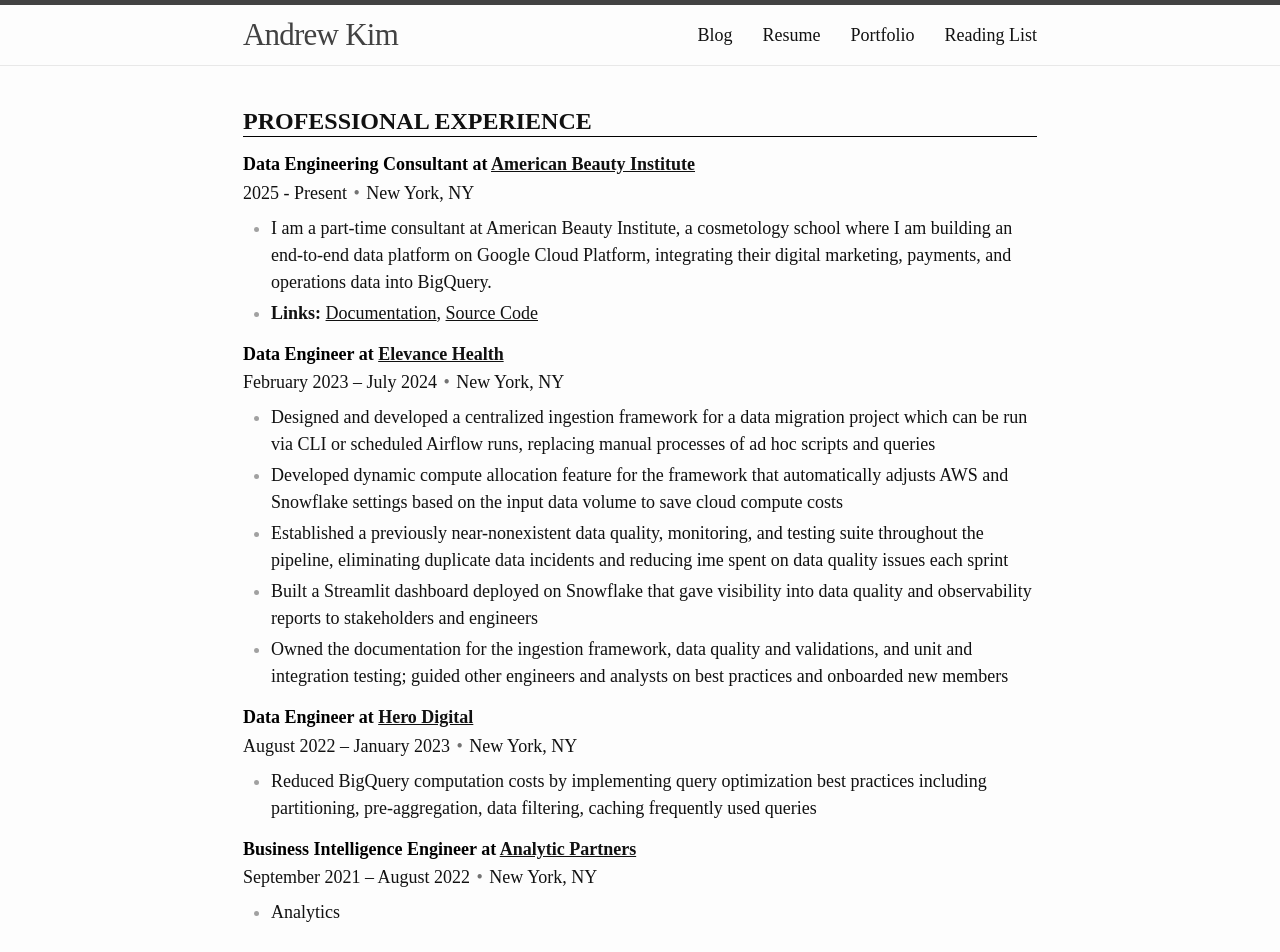
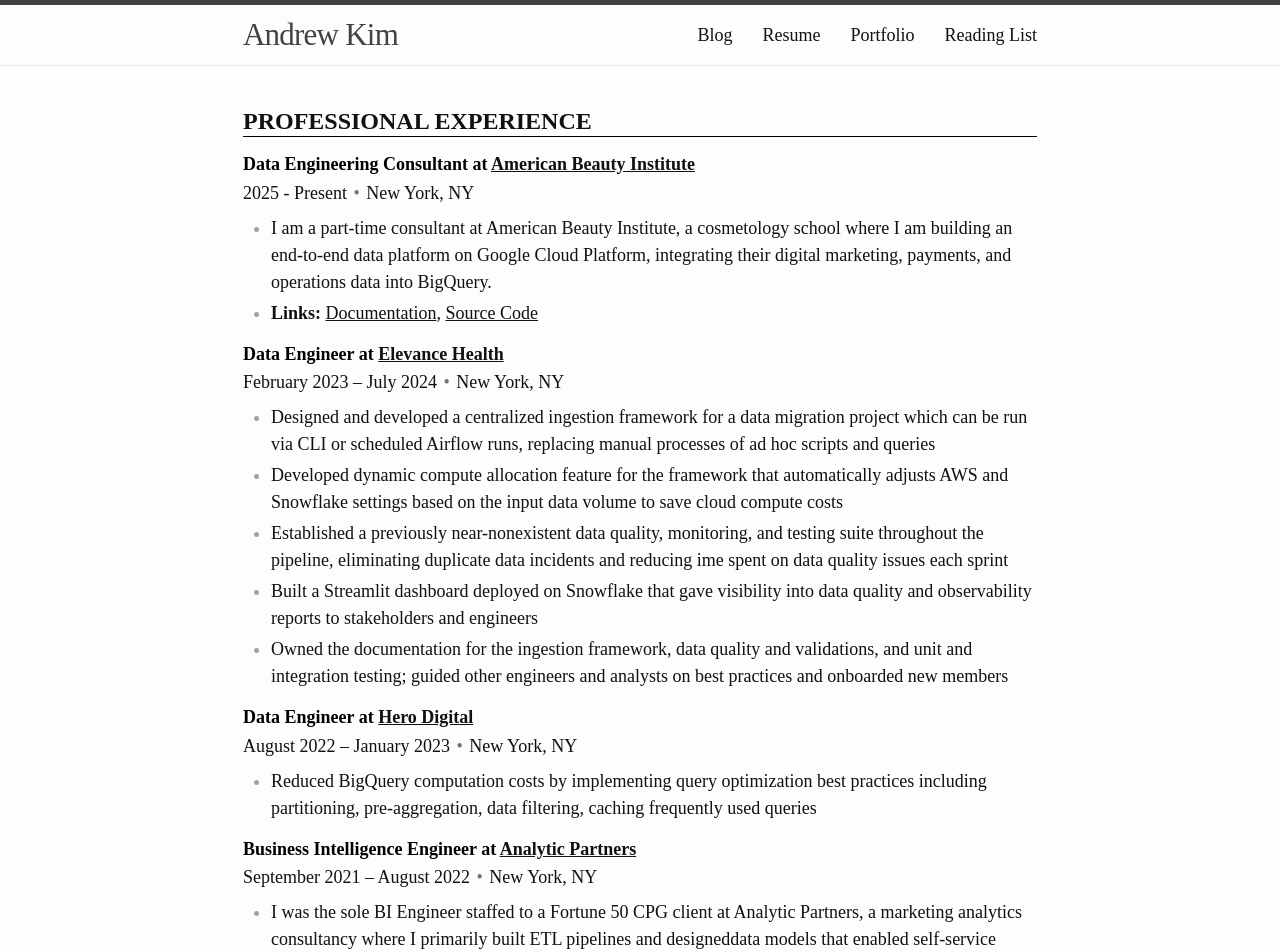
Before and after one commit to andrewwkimm/andrewwkimm.github.io, a SvelteKit app: page /resume in a window 1280 px wide. Shown: the top 952 px of the page. Built offline with nearby package versions, Linux system fonts and the light colour scheme.

Commit message:
Update Resume

```diff
--- a/src/routes/resume/+page.svelte
+++ b/src/routes/resume/+page.svelte
@@ -82,7 +82,11 @@
     location="New York, NY"
   >
     <li>
-      Analytics
+      I was the sole BI Engineer staffed to a Fortune 50 CPG client at Analytic
+      Partners, a marketing analytics consultancy where I primarily built ETL
+      pipelines and designeddata models that enabled self-service marketing analytics
+      in a team of 7 consultants, allowing the team to independently perform A/B
+      testing and analyze marketing spend without recurring engineering support.
     </li>
   </Entry>
 </Section>
@@ -117,7 +121,8 @@
     location="Brooklyn, NY"
   >
     <li>
-      Formerly a student at At The Table, a non-profit organization that provides academic and socio-emotional support for foster youth
+      Formerly a student at At The Table, a non-profit organization that provides
+      academic and socio-emotional support for foster youth
     </li>
   </Entry>
 </Section>
```
